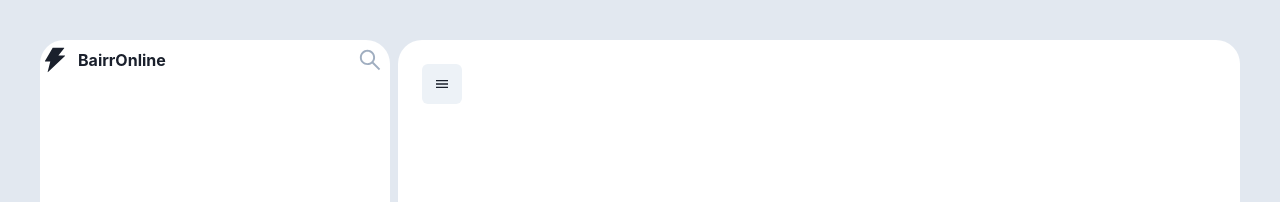
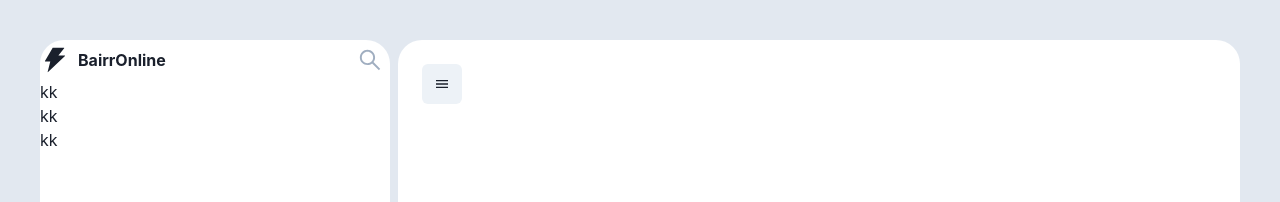
Before and after one commit to Kaua2123/TCC-BairrOnline, a React (Vite) app in the folder front/: page /homeADM in a window 1280 px wide. Shown: the top 202 px of the page. Built offline with nearby package versions, Linux system fonts and the light colour scheme; sample sign-in values are in the browser's storage.

Commit message:
componente navigation

```diff
--- a/front/src/components/ADM/Navigation.tsx
+++ b/front/src/components/ADM/Navigation.tsx
@@ -0,0 +1,24 @@
+import { Flex, Link, List, ListItem } from '@chakra-ui/react';
+
+
+export const Navigation = () => {
+
+    const links = [
+        {label: 'kk', href: '/'},
+        {label: 'kk', href: '/'},
+        {label: 'kk', href: '/'}
+
+    ];
+
+    return(
+        <Flex>
+            <List>
+                {links.map((link, index) => (
+                    <ListItem key={index}>
+                        <Link href={link.href}>{link.label}</Link>
+                    </ListItem>
+                ))}
+            </List>
+            </Flex>
+    )
+}
--- a/front/src/components/ADM/Sidebar.tsx
+++ b/front/src/components/ADM/Sidebar.tsx
@@ -4,6 +4,7 @@ import { Box, ChakraProvider, HStack, Text, Flex, IconButton } from "@chakra-ui/
 import React from "react";
 import { MdMenu } from "react-icons/md";
 import { PesquisarSidebar } from "./PesquisarSidebar";
+import { Navigation } from "./Navigation";
 
 
 export const Sidebar = () => {
@@ -11,6 +12,7 @@ export const Sidebar = () => {
     <React.Fragment>
         <Box w='full'>
         <PesquisarSidebar/>
+        <Navigation/>
         </Box>
     </React.Fragment>
     )
```
